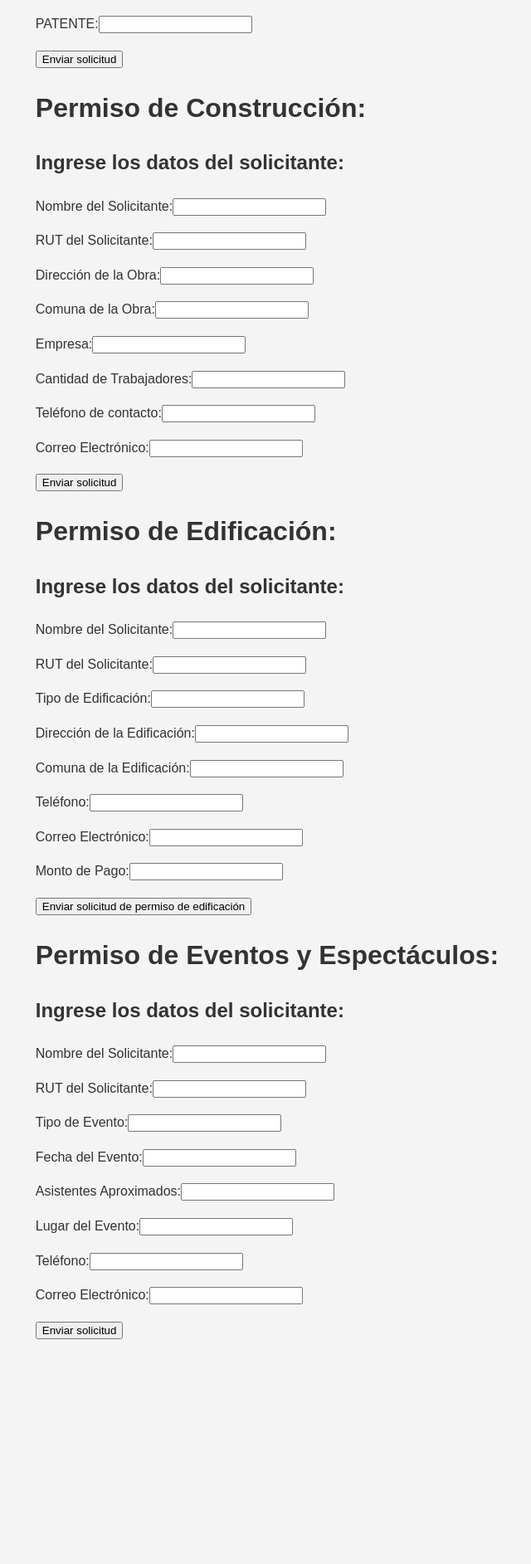
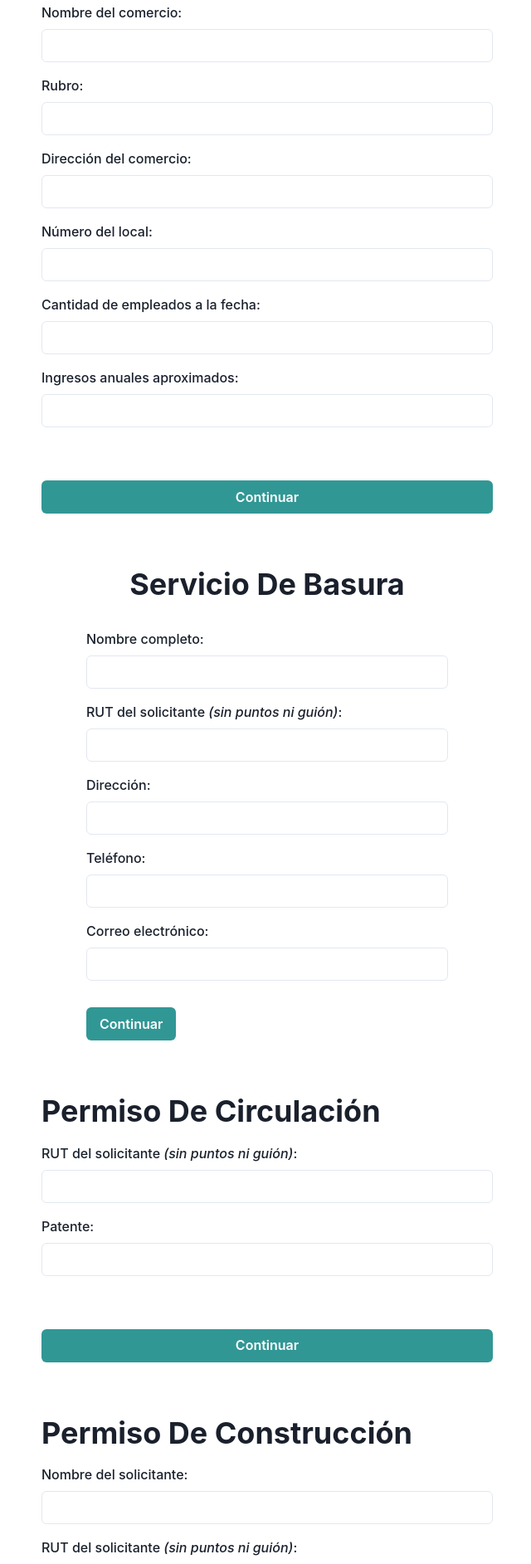
Before and after one commit to Fig-Joaquin/ingenieria_sw, a React (Vite) app in the folder frontend/: page / in a window 1280 px wide. Shown: the part 88-1973 px from the top of the page at 83% size, without its empty margins (318-958 px from the left). Before the commit the page ends 1703 px from the top, so only its background shows below. Built offline with nearby package versions, Linux system fonts and the light colour scheme.

Commit message:
Se implementó Chakra UI al frontend

```diff
--- a/frontend/package.json
+++ b/frontend/package.json
@@ -10,7 +10,11 @@
     "preview": "vite preview"
   },
   "dependencies": {
+    "@chakra-ui/react": "^2.8.2",
+    "@emotion/react": "^11.11.1",
+    "@emotion/styled": "^11.11.0",
     "axios": "^1.6.2",
+    "framer-motion": "^10.16.16",
     "react": "^18.2.0",
     "react-dom": "^18.2.0",
     "react-router-dom": "^6.20.1"
--- a/frontend/src/components/forms/CrearAseo.jsx
+++ b/frontend/src/components/forms/CrearAseo.jsx
@@ -1,5 +1,13 @@
 import { useState } from 'react';
 import axios from 'axios';
+import {
+  Box,
+  Heading,
+  FormControl,
+  FormLabel,
+  Input,
+  Button,
+} from '@chakra-ui/react';
 
 export const CrearPagoBasura = () => {
   const [formulario, setFormulario] = useState({
@@ -32,62 +40,66 @@ export const CrearPagoBasura = () => {
   };
 
   return (
-    <div>
-      <h1>Servicio De Basura:</h1>
-      <p><h2>Ingrese los datos a continuación:</h2></p>
+    <Box p={8} maxWidth="500px" mx="auto">
+      <Heading as="h1" mb={8} textAlign="center">
+        Servicio De Basura
+      </Heading>
       <form onSubmit={handleSubmit}>
-        <label>
-          NOMBRE:
-          <input
+        <FormControl>
+          <FormLabel>Nombre completo:</FormLabel>
+          <Input
             type="text"
             name="nombreResidente"
             value={formulario.nombreResidente}
             onChange={handleChange}
           />
-        </label>
-        <p></p>
-        <label>
-          RUT:
-          <input
+        </FormControl>
+        <FormControl mt={4}>
+        <FormLabel>
+          RUT del solicitante{' '}
+          <Box as="span" fontStyle="italic">
+           (sin puntos ni guión)
+          </Box>
+          :
+        </FormLabel>
+          <Input
             type="text"
             name="rutResidente"
             value={formulario.rutResidente}
             onChange={handleChange}
           />
-        </label>
-        <p></p>
-        <label>
-          DIRECCIÓN:
-          <input
+        </FormControl>
+        <FormControl mt={4}>
+          <FormLabel>Dirección:</FormLabel>
+          <Input
             type="text"
             name="direccion"
             value={formulario.direccion}
             onChange={handleChange}
           />
-        </label>
-        <p></p>
-        <label>
-          TELEFONO:
-          <input
+        </FormControl>
+        <FormControl mt={4}>
+          <FormLabel>Teléfono:</FormLabel>
+          <Input
             type="text"
             name="telefono"
             value={formulario.telefono}
             onChange={handleChange}
           />
-        </label>
-        <p></p>
-        <label>
-          CORREO ELECTRÓNICO:
-          <input
+        </FormControl>
+        <FormControl mt={4}>
+          <FormLabel>Correo electrónico:</FormLabel>
+          <Input
             type="text"
             name="email"
             value={formulario.email}
             onChange={handleChange}
           />
-        </label>
-        <p></p>
-        <button type="submit">Continuar</button>
+        </FormControl>
+        <Button type="submit" mt={8} colorScheme="teal">
+          Continuar
+        </Button>
       </form>
-    </div>
+    </Box>
   );
 };
--- a/frontend/src/components/forms/CrearPatcom.jsx
+++ b/frontend/src/components/forms/CrearPatcom.jsx
@@ -1,5 +1,17 @@
 import React, { useState } from 'react';
 import axios from 'axios';
+import {
+  ChakraProvider,
+  Box,
+  FormControl,
+  FormLabel,
+  Input,
+  Button,
+  Container,
+  Heading,
+  VStack,
+  Spacer,
+} from '@chakra-ui/react';
 
 export const CrearPatenteComercial = () => {
   const [formulario, setFormulario] = useState({
@@ -32,81 +44,84 @@ export const CrearPatenteComercial = () => {
       console.log(response.data.mensaje);
 
       // Añadir redirección.
-
     } catch (error) {
       console.error(error);
     }
   };
 
   return (
-    <div>
-      <h1>Solicitud de Patente Comercial:</h1>
-      <p>
-        <h2>Ingrese los datos del comercio:</h2>
-      </p>
+    <ChakraProvider>
+      <Box p={8}>
+        <Container maxW="xl">
+          <VStack spacing={4} align="stretch">
+            <Heading>Solicitud de Patente Comercial</Heading>
+            <Box>
               <form onSubmit={handleSubmit}>
-        <label>
-          NOMBRE COMERCIO:
-          <input
+                <VStack spacing={4} align="stretch">
+                  <FormControl>
+                    <FormLabel>Nombre del comercio:</FormLabel>
+                    <Input
                       type="text"
                       name="nombreComercio"
                       value={formulario.nombreComercio}
                       onChange={handleChange}
                     />
-        </label>
-        <p></p>
-        <label>
-          RUBRO:
-          <input
+                  </FormControl>
+                  <FormControl>
+                    <FormLabel>Rubro:</FormLabel>
+                    <Input
                       type="text"
                       name="rubro"
                       value={formulario.rubro}
                       onChange={handleChange}
                     />
-        </label>
-        <p></p>
-        <label>
-          DIRECCIÓN:
-          <input
+                  </FormControl>
+                  <FormControl>
+                    <FormLabel>Dirección del comercio:</FormLabel>
+                    <Input
                       type="text"
                       name="direccion"
                       value={formulario.direccion}
                       onChange={handleChange}
                     />
-        </label>
-        <p></p>
-        <label>
-          NÚMERO DEL LOCAL:
-          <input
+                  </FormControl>
+                  <FormControl>
+                    <FormLabel>Número del local:</FormLabel>
+                    <Input
                       type="number"
                       name="numeroLocal"
                       value={formulario.numeroLocal}
                       onChange={handleChange}
                     />
-        </label>
-        <p></p>
-        <label>
-          CANTIDAD DE EMPLEADOS:
-          <input
+                  </FormControl>
+                  <FormControl>
+                    <FormLabel>Cantidad de empleados a la fecha:</FormLabel>
+                    <Input
                       type="number"
                       name="cantidadEmpleados"
                       value={formulario.cantidadEmpleados}
                       onChange={handleChange}
                     />
-        </label>
-        <p></p>
-        <label>
-          INGRESOS ANUALES APROXIMADOS:
-          <input
+                  </FormControl>
+                  <FormControl>
+                    <FormLabel>Ingresos anuales aproximados:</FormLabel>
+                    <Input
                       type="number"
                       name="ingresosAnuales"
                       value={formulario.ingresosAnuales}
                       onChange={handleChange}
                     />
-        </label>
-        <p></p>
-        <button type="submit">Enviar solicitud</button>
+                  </FormControl>
+                  <Spacer />
+                  <Button type="submit" mt={8} colorScheme="teal">
+                    Continuar
+                  </Button>
+                </VStack>
               </form>
-    </div>
+            </Box>
+          </VStack>
+        </Container>
+      </Box>
+    </ChakraProvider>
   );
 };
--- a/frontend/src/components/forms/CrearPermcirc.jsx
+++ b/frontend/src/components/forms/CrearPermcirc.jsx
@@ -1,5 +1,17 @@
 import React, { useState } from 'react';
 import axios from 'axios';
+import {
+  ChakraProvider,
+  Box,
+  FormControl,
+  FormLabel,
+  Input,
+  Button,
+  Container,
+  Heading,
+  VStack,
+  Spacer,
+} from '@chakra-ui/react';
 
 export const CrearPermisoCirculacion = () => {
   const [formulario, setFormulario] = useState({
@@ -22,41 +34,54 @@ export const CrearPermisoCirculacion = () => {
       console.log(response.data.mensaje);
 
       // Añadir redirección
-
     } catch (error) {
       console.error(error);
     }
   };
 
   return (
-    <div>
-      <h1>Solicitud de Permiso de Circulación:</h1>
-      <p>
-        <h2>Ingrese los datos del solicitante:</h2>
-      </p>
+    <ChakraProvider>
+      <Box p={8}>
+        <Container maxW="xl">
+          <VStack spacing={4} align="stretch">
+            <Heading>Permiso De Circulación</Heading>
+            <Box>
               <form onSubmit={handleSubmit}>
-        <label>
-          RUT:
-          <input
+                <VStack spacing={4} align="stretch">
+                  <FormControl>
+                  <FormLabel>
+                      RUT del solicitante{' '}
+                      <Box as="span" fontStyle="italic">
+                        (sin puntos ni guión)
+                      </Box>
+                      :
+                    </FormLabel>
+                    <Input
                       type="text"
                       name="rut"
                       value={formulario.rut}
                       onChange={handleChange}
                     />
-        </label>
-        <p></p>
-        <label>
-          PATENTE:
-          <input
+                  </FormControl>
+                  <FormControl>
+                    <FormLabel>Patente:</FormLabel>
+                    <Input
                       type="text"
                       name="patente"
                       value={formulario.patente}
                       onChange={handleChange}
                     />
-        </label>
-        <p></p>
-        <button type="submit">Enviar solicitud</button>
+                  </FormControl>
+                  <Spacer />
+                  <Button type="submit" mt={8} colorScheme="teal">
+                    Continuar
+                  </Button>
+                </VStack>
               </form>
-    </div>
+            </Box>
+          </VStack>
+        </Container>
+      </Box>
+    </ChakraProvider>
   );
 };
--- a/frontend/src/components/forms/CrearPermconst.jsx
+++ b/frontend/src/components/forms/CrearPermconst.jsx
@@ -1,5 +1,17 @@
 import React, { useState } from 'react';
 import axios from 'axios';
+import {
+  ChakraProvider,
+  Box,
+  FormControl,
+  FormLabel,
+  Input,
+  Button,
+  Container,
+  Heading,
+  VStack,
+  Spacer,
+} from '@chakra-ui/react';
 
 export const CrearPermisoConstruccion = () => {
   const [formulario, setFormulario] = useState({
@@ -28,101 +40,108 @@ export const CrearPermisoConstruccion = () => {
       console.log(response.data.mensaje);
 
       // Aquí redirigir al usuario.
-
     } catch (error) {
       console.error(error);
     }
   };
 
   return (
-    <div>
-      <h1>Permiso de Construcción:</h1>
-      <p>
-        <h2>Ingrese los datos del solicitante:</h2>
-      </p>
+    <ChakraProvider>
+      <Box p={8}>
+        <Container maxW="xl">
+          <VStack spacing={4} align="stretch">
+            <Heading>Permiso De Construcción</Heading>
+            <Box>
               <form onSubmit={handleSubmit}>
-        <label>
-          Nombre del Solicitante:
-          <input
+                <VStack spacing={4} align="stretch">
+                  <FormControl>
+                    <FormLabel>Nombre del solicitante:</FormLabel>
+                    <Input
                       type="text"
                       name="nombreSolicitante"
                       value={formulario.nombreSolicitante}
                       onChange={handleChange}
                     />
-        </label>
-        <p></p>
-        <label>
-          RUT del Solicitante:
-          <input
+                  </FormControl>
+                  <FormControl>
+                      <FormLabel>
+                      RUT del solicitante{' '}
+                      <Box as="span" fontStyle="italic">
+                        (sin puntos ni guión)
+                      </Box>
+                      :
+                     </FormLabel>
+                    <Input
                       type="text"
                       name="rutSolicitante"
                       value={formulario.rutSolicitante}
                       onChange={handleChange}
                     />
-        </label>
-        <p></p>
-        <label>
-          Dirección de la Obra:
-          <input
+                  </FormControl>
+                  <FormControl>
+                    <FormLabel>Dirección de la obra:</FormLabel>
+                    <Input
                       type="text"
                       name="direccionObra"
                       value={formulario.direccionObra}
                       onChange={handleChange}
                     />
-        </label>
-        <p></p>
-        <label>
-          Comuna de la Obra:
-          <input
+                  </FormControl>
+                  <FormControl>
+                    <FormLabel>Comuna donde se realizará la obra:</FormLabel>
+                    <Input
                       type="text"
                       name="comunaObra"
                       value={formulario.comunaObra}
                       onChange={handleChange}
                     />
-        </label>
-        <p></p>
-        <label>
-          Empresa:
-          <input
+                  </FormControl>
+                  <FormControl>
+                    <FormLabel>Empresa solicitante:</FormLabel>
+                    <Input
                       type="text"
                       name="empresa"
                       value={formulario.empresa}
                       onChange={handleChange}
                     />
-        </label>
-        <p></p>
-        <label>
-          Cantidad de Trabajadores:
-          <input
+                  </FormControl>
+                  <FormControl>
+                    <FormLabel>Cantidad de empleados:</FormLabel>
+                    <Input
                       type="text"
                       name="cantidadTrabajadores"
                       value={formulario.cantidadTrabajadores}
                       onChange={handleChange}
                     />
-        </label>
-        <p></p>
-        <label>
-          Teléfono de contacto:
-          <input
+                  </FormControl>
+                  <FormControl>
+                    <FormLabel>Teléfono de contacto:</FormLabel>
+                    <Input
                       type="text"
                       name="telefono"
                       value={formulario.telefono}
                       onChange={handleChange}
                     />
-        </label>
-        <p></p>
-        <label>
-          Correo Electrónico:
-          <input
+                  </FormControl>
+                  <FormControl>
+                    <FormLabel>Correo electrónico:</FormLabel>
+                    <Input
                       type="text"
                       name="email"
                       value={formulario.email}
                       onChange={handleChange}
                     />
-        </label>
-        <p></p>
-        <button type="submit">Enviar solicitud</button>
+                  </FormControl>
+                  <Spacer />
+                  <Button type="submit" mt={8} colorScheme="teal">
+                    Continuar
+                  </Button>
+                </VStack>
               </form>
-    </div>
+            </Box>
+          </VStack>
+        </Container>
+      </Box>
+    </ChakraProvider>
   );
 };
--- a/frontend/src/components/forms/CrearPermedif.jsx
+++ b/frontend/src/components/forms/CrearPermedif.jsx
@@ -1,5 +1,17 @@
 import React, { useState } from 'react';
 import axios from 'axios';
+import {
+  ChakraProvider,
+  Box,
+  FormControl,
+  FormLabel,
+  Input,
+  Button,
+  Container,
+  Heading,
+  VStack,
+  Spacer,
+} from '@chakra-ui/react';
 
 export const CrearPermisoEdificacion = () => {
   const [formulario, setFormulario] = useState({
@@ -10,7 +22,6 @@ export const CrearPermisoEdificacion = () => {
     comunaEdificacion: '',
     telefono: '',
     email: '',
-    montoPago: '',
   });
 
   const handleChange = (e) => {
@@ -28,101 +39,99 @@ export const CrearPermisoEdificacion = () => {
       console.log(response.data.mensaje);
 
       // Añadir redirección
-
     } catch (error) {
       console.error(error);
     }
   };
 
   return (
-    <div>
-      <h1>Permiso de Edificación:</h1>
-      <p>
-        <h2>Ingrese los datos del solicitante:</h2>
-      </p>
+    <ChakraProvider>
+      <Box p={8}>
+        <Container maxW="xl">
+          <VStack spacing={4} align="stretch">
+            <Heading>Permiso de Edificación</Heading>
+            <Box>
               <form onSubmit={handleSubmit}>
-        <label>
-          Nombre del Solicitante:
-          <input
+                <VStack spacing={4} align="stretch">
+                  <FormControl>
+                    <FormLabel>Nombre del solicitante:</FormLabel>
+                    <Input
                       type="text"
                       name="nombreSolicitante"
                       value={formulario.nombreSolicitante}
                       onChange={handleChange}
                     />
-        </label>
-        <p></p>
-        <label>
-          RUT del Solicitante:
-          <input
+                  </FormControl>
+                  <FormControl>
+                     <FormLabel>
+                      RUT del solicitante{' '}
+                      <Box as="span" fontStyle="italic">
+                        (sin puntos ni guión)
+                      </Box>
+                      :
+                    </FormLabel>
+                    <Input
                       type="text"
                       name="rutSolicitante"
                       value={formulario.rutSolicitante}
                       onChange={handleChange}
                     />
-        </label>
-        <p></p>
-        <label>
-          Tipo de Edificación:
-          <input
+                  </FormControl>
+                  <FormControl>
+                    <FormLabel>Tipo de edificación:</FormLabel>
+                    <Input
                       type="text"
                       name="tipoEdificacion"
                       value={formulario.tipoEdificacion}
                       onChange={handleChange}
                     />
-        </label>
-        <p></p>
-        <label>
-          Dirección de la Edificación:
-          <input
+                  </FormControl>
+                  <FormControl>
+                    <FormLabel>Dirección donde se realizará la edificación:</FormLabel>
+                    <Input
                       type="text"
                       name="direccionEdificacion"
                       value={formulario.direccionEdificacion}
                       onChange={handleChange}
                     />
-        </label>
-        <p></p>
-        <label>
-          Comuna de la Edificación:
-          <input
+                  </FormControl>
+                  <FormControl>
+                    <FormLabel>Comuna donde se realizará la edificación:</FormLabel>
+                    <Input
                       type="text"
                       name="comunaEdificacion"
                       value={formulario.comunaEdificacion}
                       onChange={handleChange}
                     />
-        </label>
-        <p></p>
-        <label>
-          Teléfono:
-          <input
+                  </FormControl>
+                  <FormControl>
+                    <FormLabel>Teléfono de contacto:</FormLabel>
+                    <Input
                       type="text"
                       name="telefono"
                       value={formulario.telefono}
                       onChange={handleChange}
                     />
-        </label>
-        <p></p>
-        <label>
-          Correo Electrónico:
-          <input
+                  </FormControl>
+                  <FormControl>
+                    <FormLabel>Correo electrónico:</FormLabel>
+                    <Input
                       type="text"
                       name="email"
                       value={formulario.email}
                       onChange={handleChange}
                     />
-        </label>
-        <p></p>
-        <label>
-          Monto de Pago:
-          <input
-            type="text"
-            name="montoPago"
-            value={formulario.montoPago}
-            onChange={handleChange}
-          />
-        </label>
-        <p></p>
-        <button type="submit">Enviar solicitud de permiso de edificación</button>
+                  </FormControl>
+                  <Spacer />
+                  <Button type="submit" mt={8} colorScheme="teal">
+                    Enviar solicitud
+                  </Button>
+                </VStack>
               </form>
-    </div>
+            </Box>
+          </VStack>
+        </Container>
+      </Box>
+    </ChakraProvider>
   );
 };
--- a/frontend/src/components/forms/CrearPermevent.jsx
+++ b/frontend/src/components/forms/CrearPermevent.jsx
@@ -1,5 +1,17 @@
 import React, { useState } from 'react';
 import axios from 'axios';
+import {
+  ChakraProvider,
+  Box,
+  FormControl,
+  FormLabel,
+  Input,
+  Button,
+  Container,
+  Heading,
+  VStack,
+  Spacer,
+} from '@chakra-ui/react';
 
 export const CrearPermisoEventos = () => {
   const [formulario, setFormulario] = useState({
@@ -28,101 +40,114 @@ export const CrearPermisoEventos = () => {
       console.log(response.data.mensaje);
 
       // Añadir redirección.
-
     } catch (error) {
       console.error(error);
     }
   };
 
   return (
-    <div>
-      <h1>Permiso de Eventos y Espectáculos:</h1>
-      <p>
-        <h2>Ingrese los datos del solicitante:</h2>
-      </p>
+    <ChakraProvider>
+      <Box p={8}>
+        <Container maxW="xl">
+          <VStack spacing={4} align="stretch">
+            <Heading>Permiso de Eventos y Espectáculos</Heading>
+            <Box>
               <form onSubmit={handleSubmit}>
-        <label>
-          Nombre del Solicitante:
-          <input
+                <VStack spacing={4} align="stretch">
+                  <FormControl>
+                    <FormLabel>Nombre del solicitante:</FormLabel>
+                    <Input
                       type="text"
                       name="nombreSolicitante"
                       value={formulario.nombreSolicitante}
                       onChange={handleChange}
                     />
-        </label>
-        <p></p>
-        <label>
-          RUT del Solicitante:
-          <input
+                  </FormControl>
+                  <FormControl>
+                  <FormLabel>
+                      RUT del solicitante{' '}
+                      <Box as="span" fontStyle="italic">
+                        (sin puntos ni guión)
+                      </Box>
+                      :
+                    </FormLabel>
+                    <Input
                       type="text"
                       name="rutSolicitante"
                       value={formulario.rutSolicitante}
                       onChange={handleChange}
                     />
-        </label>
-        <p></p>
-        <label>
-          Tipo de Evento:
-          <input
+                  </FormControl>
+                  <FormControl>
+                    <FormLabel>Tipo de evento:</FormLabel>
+                    <Input
                       type="text"
                       name="tipoEvento"
                       value={formulario.tipoEvento}
                       onChange={handleChange}
                     />
-        </label>
-        <p></p>
-        <label>
-          Fecha del Evento:
-          <input
-            type="text"
+                  </FormControl>
+                  <FormControl>
+                    <FormLabel>Fecha del evento:</FormLabel>
+                    <Input
+                      type="date"
                       name="fechaEvento"
                       value={formulario.fechaEvento}
                       onChange={handleChange}
                     />
-        </label>
-        <p></p>
-        <label>
-          Asistentes Aproximados:
-          <input
+                  </FormControl>
+                  <FormControl>
+                    <FormLabel>Asistentes aproximados:</FormLabel>
+                    <Input
                       type="text"
                       name="asistentesAprox"
                       value={formulario.asistentesAprox}
                       onChange={handleChange}
                     />
-        </label>
-        <p></p>
-        <label>
-          Lugar del Evento:
-          <input
+                  </FormControl>
+                  <FormControl>
+                    <FormLabel>Dirección del evento:</FormLabel>
+                    <Input
                       type="text"
                       name="lugarEvento"
                       value={formulario.lugarEvento}
                       onChange={handleChange}
                     />
-        </label>
-        <p></p>
-        <label>
-          Teléfono:
-          <input
+                  </FormControl>
+                  <FormControl>
+                  <FormLabel>
+                      Teléfono de contacto{' '}
+                      <Box as="span" fontStyle="italic">
+                        (formato +56912345678)
+                      </Box>
+                      :
+                    </FormLabel>
+                    <Input
                       type="text"
                       name="telefono"
                       value={formulario.telefono}
                       onChange={handleChange}
                     />
-        </label>
-        <p></p>
-        <label>
-          Correo Electrónico:
-          <input
+                  </FormControl>
+                  <FormControl>
+                    <FormLabel>Correo electrónico:</FormLabel>
+                    <Input
                       type="text"
                       name="email"
                       value={formulario.email}
                       onChange={handleChange}
                     />
-        </label>
-        <p></p>
-        <button type="submit">Enviar solicitud</button>
+                  </FormControl>
+                  <Spacer />
+                  <Button type="submit" mt={8} colorScheme="teal">
+                    Enviar solicitud
+                  </Button>
+                </VStack>
               </form>
-    </div>
+            </Box>
+          </VStack>
+        </Container>
+      </Box>
+    </ChakraProvider>
   );
 };
```
Also changed, not shown: frontend/src/main.jsx (+27 -5 lines), 2 other files (tests, documents, lock files or other folders). Lines whose indentation alone changed are shown as unchanged.
